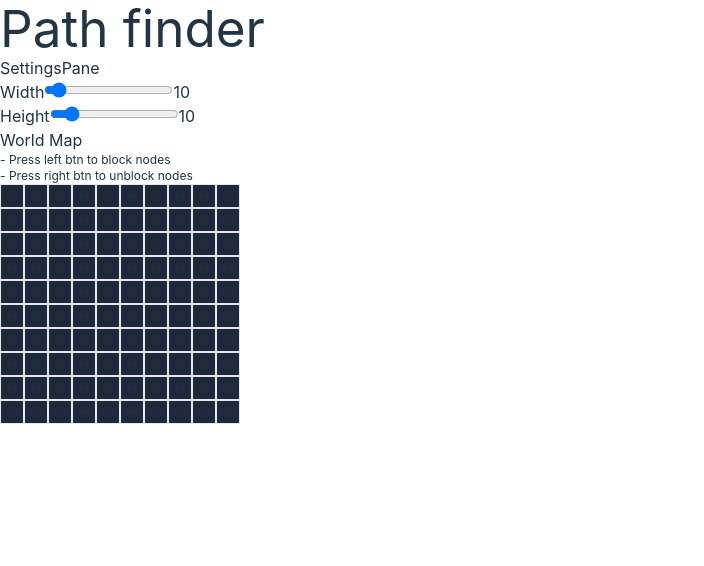
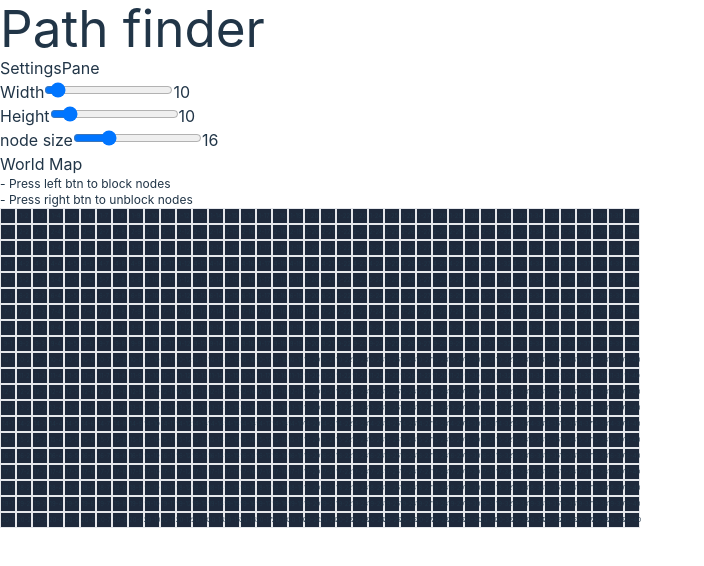
Before and after one commit to mrChernicharo/path-finder-app, a React (Vite) app: page / in a window 1280 px wide. Shown: the top 566 px of the page, without its empty margins (0-704 px from the left). Built offline with nearby package versions, Linux system fonts and the light colour scheme.

Commit message:
nodeSize

```diff
--- a/src/App.tsx
+++ b/src/App.tsx
@@ -1,8 +1,5 @@
 import SettingsPane from "./components/SettingsPane";
 import WorldMap from "./components/WorldMap";
-
-export const MAX_WIDTH = 100;
-export const MAX_HEIGHT = 50;
 
 function App() {
   return (
--- /dev/null
+++ b/src/components/Node.tsx
@@ -0,0 +1,47 @@
+import { useState } from "react";
+import { useAppDispatch, useAppSelector } from "../redux/modules/util";
+import {
+  getSelectionMode,
+  getNodes,
+  getNodeSize,
+} from "../redux/modules/world-map.selector";
+import { SelectionMode, worldMapActions } from "../redux/modules/world-map";
+
+export function Node(props: { row: number; col: number }) {
+  const { row, col } = props;
+  const selectionMode = useAppSelector(getSelectionMode);
+  const nodeSize = useAppSelector(getNodeSize);
+
+  const [blocked, setBlocked] = useState(false);
+
+  const onMouseOver = (e: React.MouseEvent) => {
+    e.preventDefault();
+
+    e.buttons === 1 &&
+      selectionMode === SelectionMode.Active &&
+      setBlocked(true);
+
+    e.buttons === 2 &&
+      selectionMode === SelectionMode.Active &&
+      setBlocked(false);
+  };
+
+  const onMouseDown = (e: React.MouseEvent) => {
+    e.buttons === 1 && setBlocked(true);
+
+    e.buttons === 2 && setBlocked(false);
+  };
+
+  return (
+    <div
+      // prettier-ignore
+      className={`row-${row} col-${col} ${blocked ? "bg-slate-300 hover:bg-slate-400" : "bg-slate-800 hover:bg-slate-700"} flex gap-2 justify-center items-center border-solid border text-[6px] select-none`}
+      data-testid={`row-${row}-col-${col}`}
+      style={{ width: nodeSize, height: nodeSize }}
+      onMouseOver={onMouseOver}
+      onMouseDown={onMouseDown}
+    >
+      {row + 1}-{col + 1}
+    </div>
+  );
+}
--- a/src/components/SettingsPane.tsx
+++ b/src/components/SettingsPane.tsx
@@ -1,15 +1,21 @@
-import { MAX_WIDTH, MAX_HEIGHT } from "../App";
 import { useAppSelector, useAppDispatch } from "../redux/modules/util";
 import { worldMapActions } from "../redux/modules/world-map";
-import { getMapWidth, getMapHeight } from "../redux/modules/world-map.selector";
+import { getMapWidth, getMapHeight, getNodeSize } from "../redux/modules/world-map.selector";
 
+export const MAX_WIDTH = 100;
+export const MIN_WIDTH = 5;
+export const MAX_HEIGHT = 50;
+export const MIN_HEIGHT = 5;
+export const MIN_NODE_SIZE = 5;
+export const MAX_NODE_SIZE = 50;
 
 export default function SettingsPane() {
   const width = useAppSelector(getMapWidth);
   const height = useAppSelector(getMapHeight);
+  const nodeSize = useAppSelector(getNodeSize);
   const dispatch = useAppDispatch();
 
-  const { setWidth, setHeight } = worldMapActions;
+  const { setWidth, setHeight, setNodeSize } = worldMapActions;
 
   return (
     <div>
@@ -20,7 +26,7 @@ export default function SettingsPane() {
         <input
           type="range"
           name="map-width"
-          min={4}
+          min={MIN_WIDTH}
           max={MAX_WIDTH}
           value={width}
           onChange={(e) => {
@@ -35,7 +41,7 @@ export default function SettingsPane() {
         <input
           type="range"
           name="map-height"
-          min={4}
+          min={MIN_HEIGHT}
           max={MAX_HEIGHT}
           value={height}
           onChange={(e) => {
@@ -44,6 +50,21 @@ export default function SettingsPane() {
         />
         <span>{height}</span>
       </div>
+
+      <div>
+        <label htmlFor="map-node-size">node size</label>
+        <input
+          type="range"
+          name="map-node-size"
+          min={MIN_NODE_SIZE}
+          max={MAX_NODE_SIZE}
+          value={nodeSize}
+          onChange={(e) => {
+            dispatch(setNodeSize(parseInt(e.target.value)));
+          }}
+        />
+        <span>{nodeSize}</span>
+      </div>
     </div>
   );
 }
--- a/src/components/WorldMap.tsx
+++ b/src/components/WorldMap.tsx
@@ -1,10 +1,9 @@
-import { useState } from "react";
 import { useAppDispatch, useAppSelector } from "../redux/modules/util";
 import {
-  getSelectionMode,
   getNodes,
 } from "../redux/modules/world-map.selector";
 import { SelectionMode, worldMapActions } from "../redux/modules/world-map";
+import { Node } from "./Node";
 
 export default function WorldMap() {
   const nodesGrid = useAppSelector(getNodes);
@@ -43,58 +42,8 @@ export default function WorldMap() {
           </div>
         ))}
 
-        {/* {Array(height)
-          .fill(0)
-          .map((_, i) => (
-            <div key={`row-${i}`} className="flex">
-              {Array(width)
-                .fill(0)
-                .map((_, j) => (
-                  <Node key={`row-${i}-col-${j}`} row={i} col={j} />
-                ))}
-            </div>
-          ))} */}
+        {/* <div className=""></div> */}
       </div>
     </div>
   );
 }
-
-export function Node(props: { row: number; col: number }) {
-  const { row, col } = props;
-  const selectionMode = useAppSelector(getSelectionMode);
-
-  const [blocked, setBlocked] = useState(false);
-
-  const onMouseOver = (e: React.MouseEvent) => {
-    e.preventDefault();
-
-    e.buttons === 1 &&
-      selectionMode === SelectionMode.Active &&
-      setBlocked(true);
-
-    e.buttons === 2 &&
-      selectionMode === SelectionMode.Active &&
-      setBlocked(false);
-  };
-
-  const onMouseDown = (e: React.MouseEvent) => {
-    e.buttons === 1 && setBlocked(true);
-
-    e.buttons === 2 && setBlocked(false);
-  };
-
-  return (
-    <div
-      data-testid={`row-${row}-col-${col}`}
-      className={`row-${row} col-${col} w-6 h-6 flex gap-2 justify-center items-center border-solid border text-[6px] select-none ${
-        blocked
-          ? "bg-slate-300 hover:bg-slate-400"
-          : "bg-slate-800 hover:bg-slate-700"
-      }`}
-      onMouseOver={onMouseOver}
-      onMouseDown={onMouseDown}
-    >
-      {row + 1}-{col + 1}
-    </div>
-  );
-}
--- a/src/redux/modules/world-map.selector.ts
+++ b/src/redux/modules/world-map.selector.ts
@@ -9,6 +9,10 @@ export const getMapWidth = createSelector(
 export const getMapHeight = createSelector(
   selectSelf,
   ({ worldMap }) => worldMap.height
+);
+export const getNodeSize = createSelector(
+  selectSelf,
+  ({ worldMap }) => worldMap.nodeSize
 );
 export const getSelectionMode = createSelector(
   selectSelf,
@@ -25,6 +29,6 @@ export const getRow = createSelector(
 );
 export const getNode = createSelector(
   getNodes,
-  (nodes: Node[][], coords: { row: number, col: number }) => coords,
+  (nodes: Node[][], coords: { row: number; col: number }) => coords,
   (nodes, { row, col }) => nodes[row][col]
 );
--- a/src/redux/modules/world-map.ts
+++ b/src/redux/modules/world-map.ts
@@ -14,6 +14,7 @@ export interface Node {
 export interface WorldMapState {
   width: number;
   height: number;
+  nodeSize: number;
   selectionMode: SelectionMode;
   nodes: Node[][];
 }
@@ -21,8 +22,9 @@ export interface WorldMapState {
 const initialState: WorldMapState = {
   width: 10,
   height: 10,
+  nodeSize: 16,
   selectionMode: SelectionMode.Idle,
-  nodes: calculateGrid(10, 10),
+  nodes: calculateGrid(40, 20),
 };
 
 export const worldMapSlice = createSlice({
@@ -36,6 +38,9 @@ export const worldMapSlice = createSlice({
     setHeight: (state, action: PayloadAction<number>) => {
       state.height = action.payload;
       state.nodes = calculateGrid(state.width, state.height)
+    },
+    setNodeSize: (state, action: PayloadAction<number>) => {
+      state.nodeSize = action.payload;
     },
     setSelectionMode: (state, action: PayloadAction<SelectionMode>) => {
       state.selectionMode = action.payload;
```
